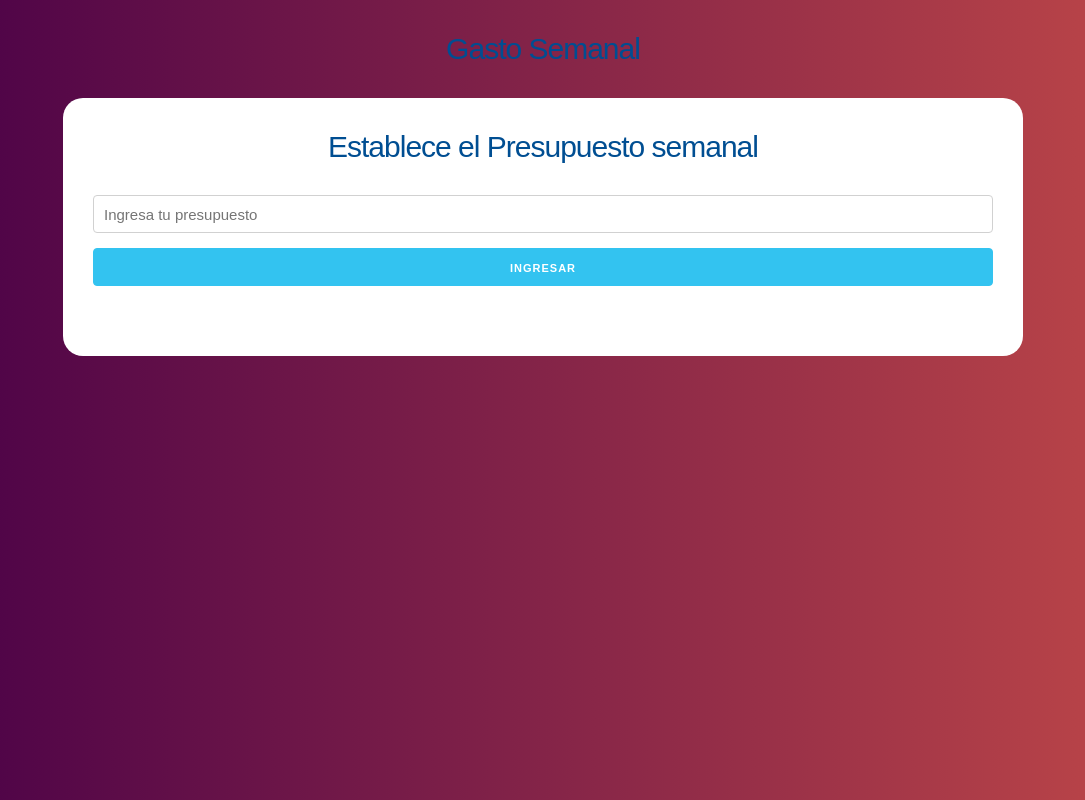
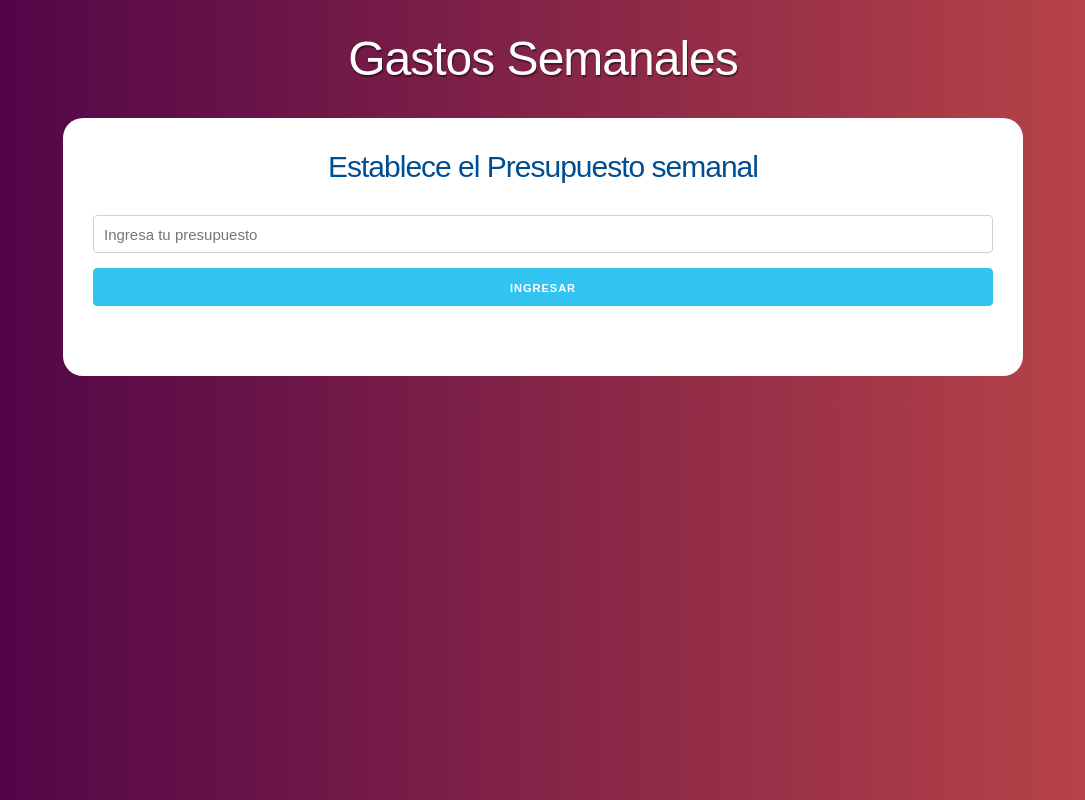
Before and after one commit to brimanz/application-of-weekly-expenses, a React (Vite) app: page / in a window 1280 px wide. Shown: the whole page, without its empty margins (97-1182 px from the left). Built offline with nearby package versions, Linux system fonts and the light colour scheme.

Commit message:
improving project styles and delete footer

```diff
--- a/src/components/Header/Header.jsx
+++ b/src/components/Header/Header.jsx
@@ -1,6 +1,6 @@
 const Header = ()=>{
 	return(
-		<h2>Gasto Semanal</h2>
+		<h1>Gastos Semanales</h1>
 	);
 }
 
--- a/src/index.css
+++ b/src/index.css
@@ -36,6 +36,7 @@ h1 {
   color: white;
   text-align: center;
   font-size: 4.8rem!important;
+  text-shadow: 1px 2px 1px rgba(0, 0, 0, 0.45);
 }
 h2 {
   font-family: 'Raleway', sans-serif;
```
Also changed, not shown: src/components/Footer/Footer.jsx (deleted, +0 -8 lines).
